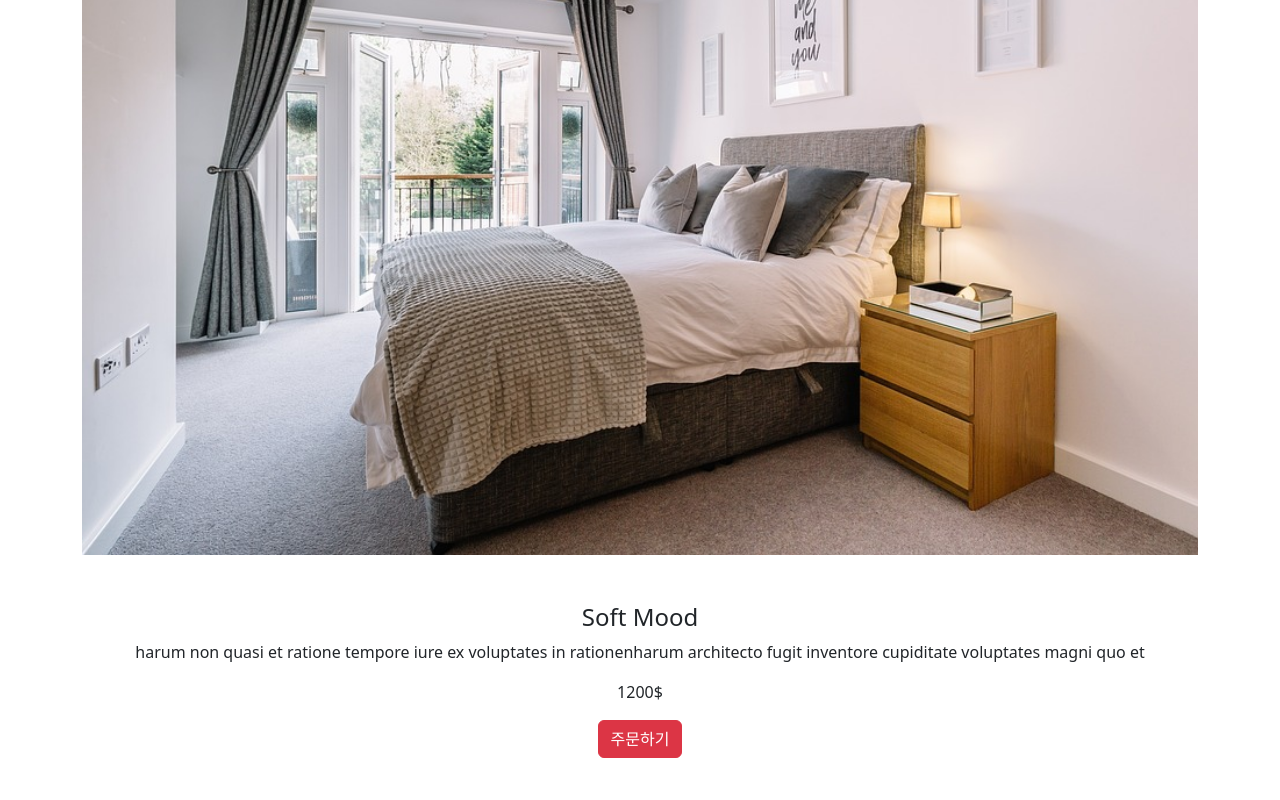
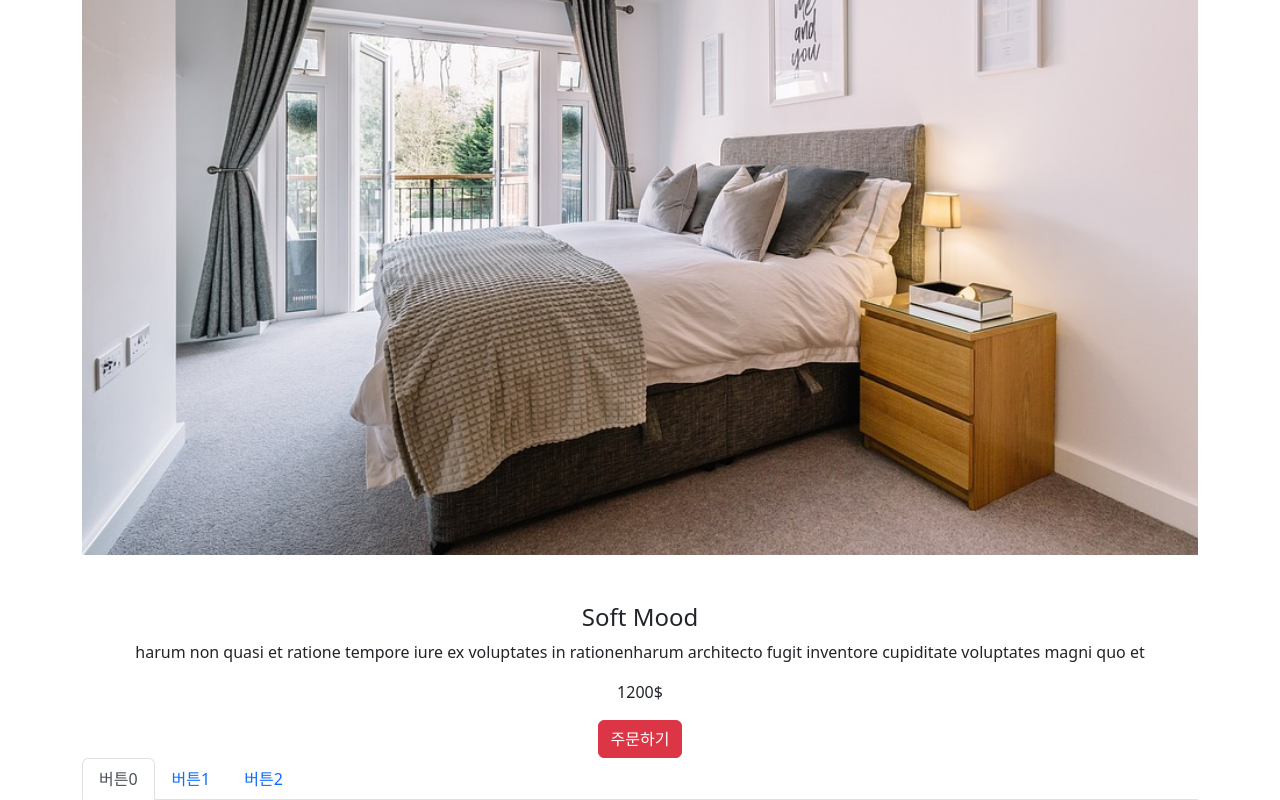
Before and after one commit to joy-soom/Shop, a React (Create React App) app in the folder online/: page /eachDetail/1 in a window 1280 px wide. Shown: the part 245-1045 px from the top of the page. Before the commit the page ends 1003 px from the top, so only its background shows below. Built offline with nearby package versions, Linux system fonts and the light colour scheme.

Commit message:
feat : EachDetail 에서 상세페이지 tap 생성

```diff
--- a/online/src/App.js
+++ b/online/src/App.js
@@ -11,7 +11,7 @@ import NotFound from "./pages/NotFound";
 import Detail from "./pages/Detail.js";
 import MainPage from "./pages/MainPage.js";
 import EachDetail from "./components/EachDetail.js";
-import DetailProductsPage from "./pages/DetailProductsPage.js";
+// import DetailProductsPage from "./pages/DetailProductsPage.js";
 
 
 function App() {
--- a/online/src/components/EachDetail.js
+++ b/online/src/components/EachDetail.js
@@ -1,11 +1,8 @@
-import { useEffect } from "react";
+import { useEffect, useState } from "react";
 import { useParams } from "react-router-dom";
-//유저가URL파라미터에 입력한 거 가져오려면 useParams() 사용
-import { useState } from "react";
-// import { useNavigate } from "react-router-dom";
+import { Nav } from "react-bootstrap";
 
 function EachDetail(props) {
-  // let navigate = useNavigate();
   let [modal, setModal] = useState(true);
   useEffect(() => {
     setTimeout(() => {
@@ -18,6 +15,10 @@ function EachDetail(props) {
   let clickProduct = props.bed.find(function (x) {
     return x.id == id;
   });
+  //let clickProduct = props.bed.find(x => x.id ==id)랑 같다 이게 신문법
+
+  let [탭, 탭변경] = useState(0); //true or false저장도가능하지만 숫자로 해줘야 3가지 내용을 보여줘야 하는 상황에선 더 자유롭다
+  //1이면1번째 내용이 2이면 2번째 내용을 보여준다
 
   return (
     <div className="container">
@@ -27,9 +28,7 @@ function EachDetail(props) {
       <div className="row">
         <div>
           <img
-            src={
-              process.env.PUBLIC_URL + "/image/bed" + id + ".jpg"
-            }
+            src={process.env.PUBLIC_URL + "/image/bed" + id + ".jpg"}
             width="100%"
           />
         </div>
@@ -41,7 +40,59 @@ function EachDetail(props) {
           <button className="btn btn-danger">주문하기</button>
         </div>
       </div>
+
+      <Nav variant="tabs" defaultActiveKey="link0">
+        {/* defaultActiveKey="link0" 얘는 옵션인데 해당페이지를 열었을 때
+        기본으로 눌려있을 버튼을 말한다 그래서 여기선 link0번 버튼 이래서
+        밑에 eventKey도 이름 다다르게지정해줘야 한다 */}
+        <Nav.Item>
+          <Nav.Link
+            onClick={() => {
+              탭변경(0);
+            }}
+            eventKey="link0"
+          >
+            버튼0
+          </Nav.Link>
+        </Nav.Item>
+        <Nav.Item>
+          <Nav.Link
+            onClick={() => {
+              탭변경(1);
+            }}
+            eventKey="link1"
+          >
+            버튼1
+          </Nav.Link>
+        </Nav.Item>
+        <Nav.Item>
+          <Nav.Link
+            onClick={() => {
+              탭변경(2);
+            }}
+            eventKey="link2"
+          >
+            버튼2
+          </Nav.Link>
+        </Nav.Item>
+      </Nav>
+      <TabContent 탭={탭} />
+
+      {/*  {tap == 0 ? <div>내용0</div> : null} 같은 삼항연산자 말고 일반IF 조건문 쓰려면?? HTML안에서는 if문 못쓴다 html 바깥에서 사용가능
+       */}
     </div>
   );
 }
+
+function TabContent(탭) {
+  //컴포넌트는 return 써주는거 필수 if if if 도 되고  if else if else if도된다
+  if (탭 === 0) {
+    return <div>내용0</div>;
+  } if (탭 === 1) {
+    return <div>내용1</div>;
+  } if (탭 === 2) {
+    return <div>내용2</div>;
+  }
+}
+
 export default EachDetail;
--- a/online/src/pages/Detail.js
+++ b/online/src/pages/Detail.js
@@ -7,7 +7,7 @@ const Detail = ({bed}) => {
       <div className="detailBodyColor row">
         {bed.map((a, i) => {
           return (
-            <DetailProducts bed={bed[i]} i={1 + i} key={i}></DetailProducts>
+            <DetailProducts bed={bed[i]} i={i} key={i}></DetailProducts>
           );
         })}
       </div>
--- a/online/src/pages/MainPage.js
+++ b/online/src/pages/MainPage.js
@@ -3,7 +3,7 @@ import "../styles/App.scss";
 import axios from "axios";
 import { useState } from "react";
 
-const MainPage = ({ bed,setBed }) => {
+const MainPage = ({ bed, setBed }) => {
   // let [beds, setBeds] = useState(bed);
   return (
     <>
@@ -15,9 +15,8 @@ const MainPage = ({ bed,setBed }) => {
       <div className="container">
         <div className="row">
           {bed.map((a, i) => {
-            return <MainProducts bed={bed[i]} i={1 + i} key={i}></MainProducts>;
+            return <MainProducts bed={bed[i]} i={i} key={i}></MainProducts>;
           })}
-
         </div>
       </div>
       <button
@@ -28,14 +27,9 @@ const MainPage = ({ bed,setBed }) => {
               // console.log(결과.data);
               //위의data를 사용해서 html생성해주세요 리액트-> 스위치 조작
               //bed에 데이터 몇개 추가해주세요~ 그럼 html도 알아서 생성될듯
-              // console.log(beds);
-              console.log(결과.data);
-              console.log(bed);
+
               let copy = [...bed, ...결과.data]; //복사본 소장
-              console.log(copy);
               setBed(copy);
-              console.log(setBed);
-
             });
         }}
       >
```
Also changed, not shown: online/src/pages/DetailProductsPage.js (deleted, +0 -18 lines).
